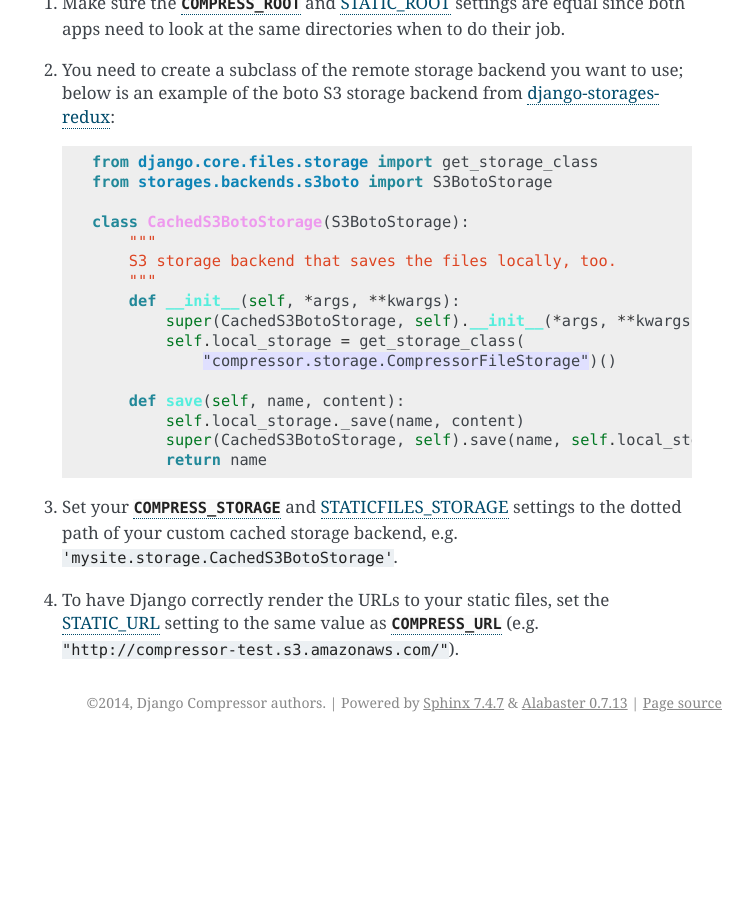
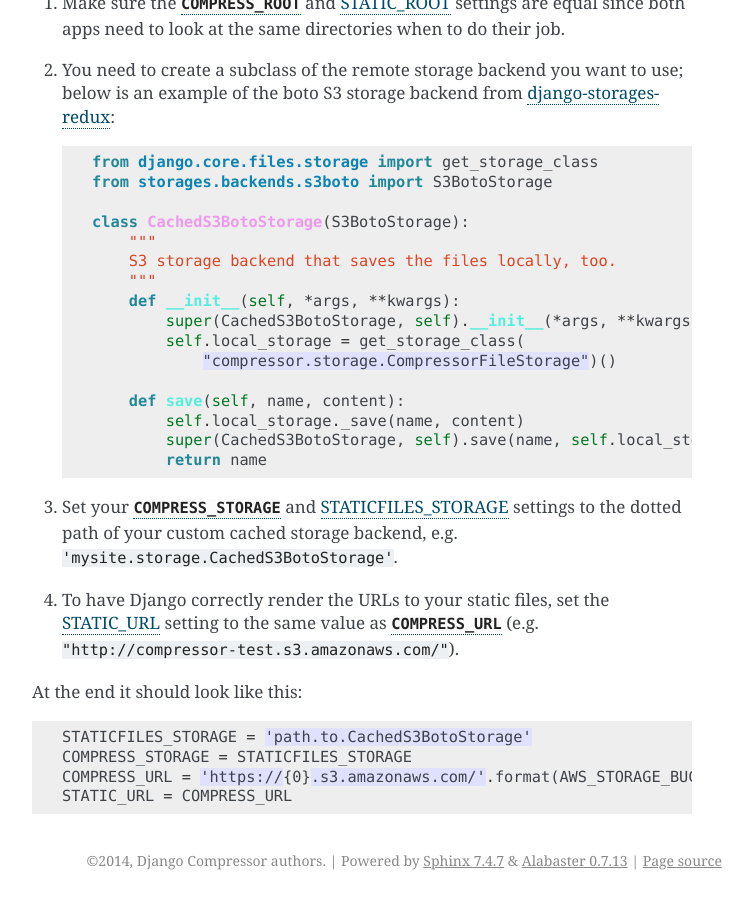
Before and after one commit to django-compressor/django-compressor, a Sphinx documentation site: the page built from docs/remote-storages.txt, in a window 1280 px wide and 900 px high, scrolled down 1049 px. Shown: the whole window, without its empty margins (388-1141 px from the left). Built offline with Sphinx 7.4.7, drawn with Linux system fonts in a browser that asks for light colours; pages that are not in the unit, such as notebooks, are missing from menus; before the commit the page ends 1791 px from its top, so only the background shows below that.

Commit message:
Make it clear how it should look when finished

```diff
--- a/docs/remote-storages.txt
+++ b/docs/remote-storages.txt
@@ -79,6 +79,14 @@ apps can be integrated.
    :attr:`~django.conf.settings.COMPRESS_URL` (e.g.
    ``"http://compressor-test.s3.amazonaws.com/"``).
 
+At the end it should look like this::
+
+    STATICFILES_STORAGE = 'path.to.CachedS3BotoStorage'
+    COMPRESS_STORAGE = STATICFILES_STORAGE
+    COMPRESS_URL = 'https://{0}.s3.amazonaws.com/'.format(AWS_STORAGE_BUCKET_NAME)
+    STATIC_URL = COMPRESS_URL
+
+
 .. _CDN: http://en.wikipedia.org/wiki/Content_delivery_network
 .. _Amazon S3: https://s3.amazonaws.com/
 .. _boto: http://boto.cloudhackers.com/
```
